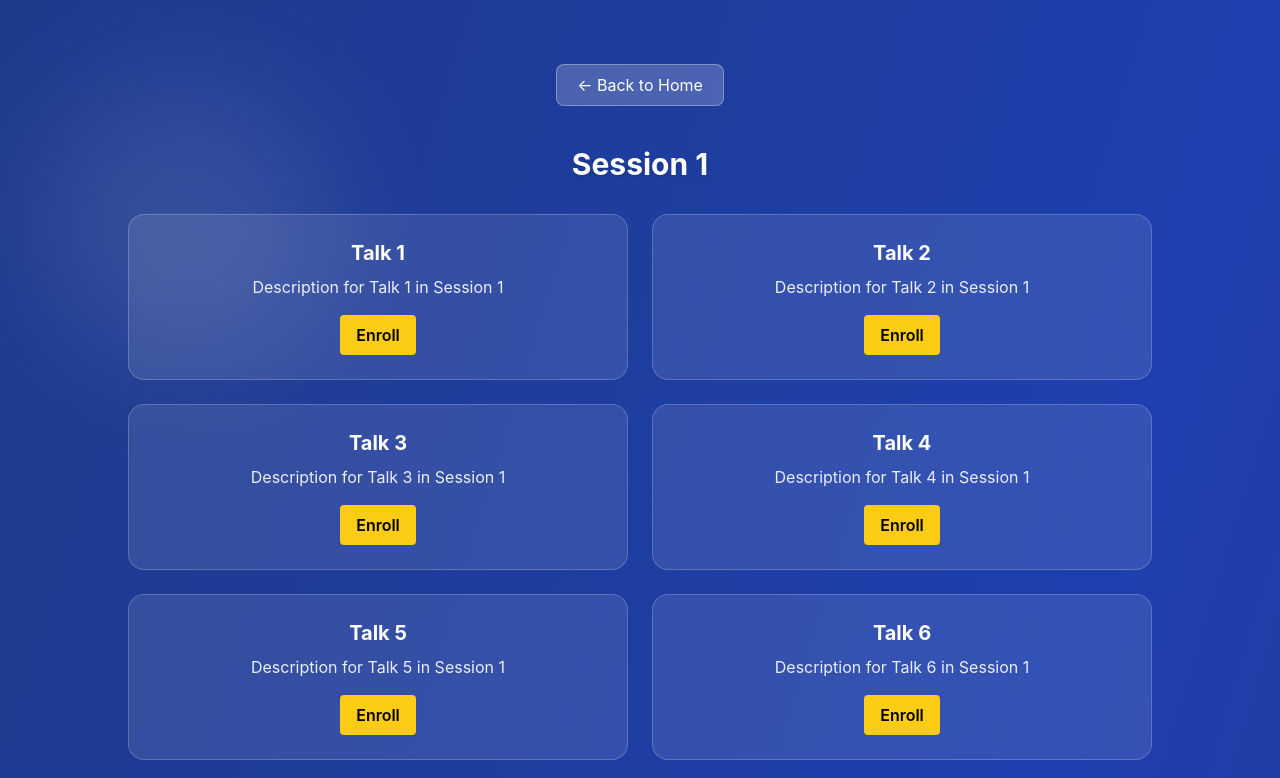
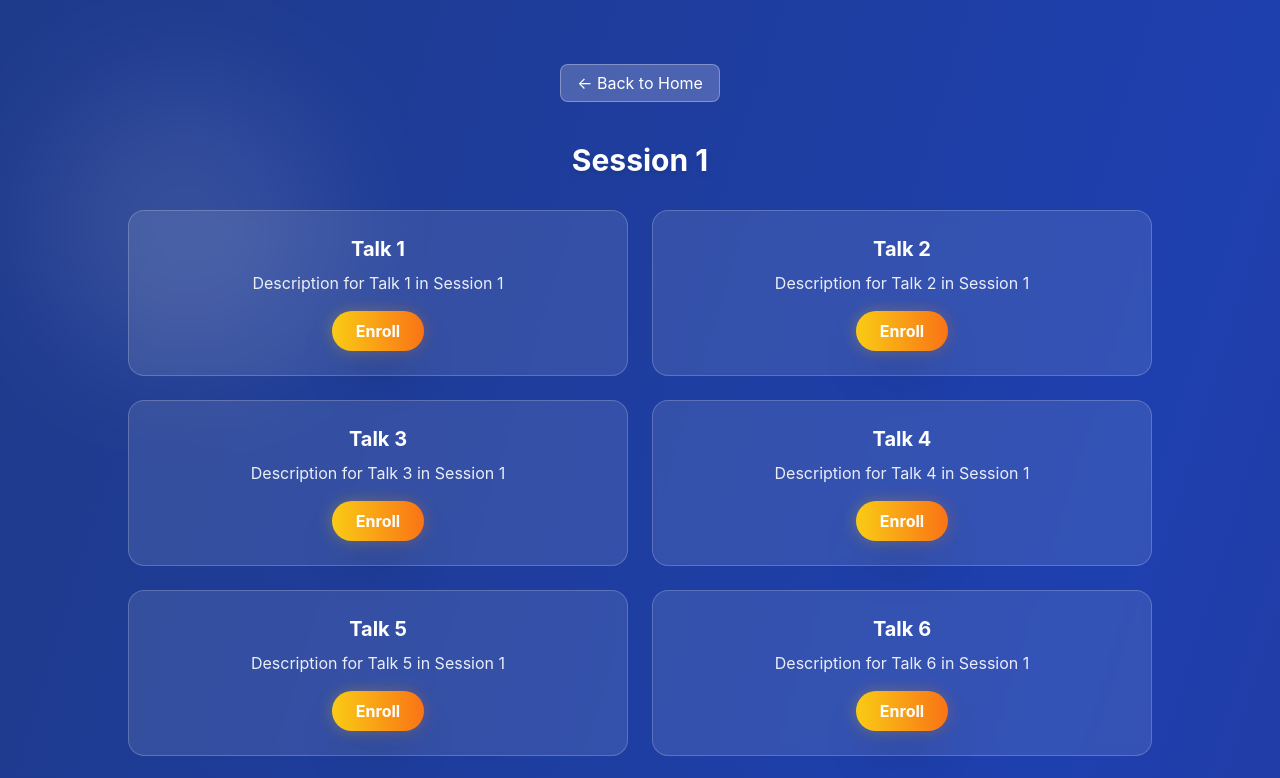
Before and after one commit to Haramchu/Career-day-CC-2025, a React (Create React App) app: page /sessions in a window 1280 px wide. Shown: the top 778 px of the page. Built offline with nearby package versions, Linux system fonts and the light colour scheme; no server answers.

Commit message:
feat: redesign buttons

```diff
--- a/src/pages/Session.js
+++ b/src/pages/Session.js
@@ -64,7 +64,7 @@ const SessionPage = () => {
             <div className="container mx-auto px-4 py-16 relative z-10">
                 <button
                     onClick={() => navigate('/')}
-          className="mb-10 px-5 py-2 bg-white/20 text-white rounded-lg hover:bg-white/30 border border-white/30 transition"
+                    className="mb-10 px-4 py-1.5 text-base bg-white/20 text-white rounded-lg hover:bg-white/30 border border-white/30 transition"
                 >
                     &larr; Back to Home
                 </button>
@@ -82,12 +82,16 @@ const SessionPage = () => {
                             >
                             <h3 className="text-xl font-bold mb-2">{talk.title}</h3>
                             <p className="text-white/90 mb-4">{talk.description}</p>
+
                             <button
                                 onClick={() => handleEnrollClick(talk.id)}
                                 disabled={enrolledTalks.includes(talk.id)}
-                    className="px-4 py-2 bg-yellow-400 text-black font-semibold rounded hover:bg-yellow-500 disabled:opacity-50 transition"
+                                className={`group relative inline-flex items-center justify-center px-6 py-2 text-base font-bold text-white bg-gradient-to-r from-yellow-400 to-orange-500 rounded-full shadow-2xl hover:shadow-orange-500/25 transition-all duration-300 hover:scale-105 hover:from-yellow-300 hover:to-orange-400 disabled:opacity-50`}
                             >
+                                <span className="relative z-10">
                                     {enrolledTalks.includes(talk.id) ? "Enrolled" : "Enroll"}
+                                </span>
+                                <span className="absolute inset-0 bg-gradient-to-r from-yellow-400 to-orange-500 rounded-full blur opacity-30 group-hover:opacity-50 transition-opacity"></span>
                             </button>
                             </div>
                         ))}
@@ -110,13 +114,13 @@ const SessionPage = () => {
                         <div className="flex justify-end gap-3">
                             <button
                                 onClick={handleCancel}
-                  className="px-4 py-2 bg-gray-300 rounded hover:bg-gray-400"
+                                className="px-3 py-1.5 text-sm bg-gray-300 rounded hover:bg-gray-400"
                             >
                                 Cancel
                             </button>
                             <button
                                 onClick={handleConfirm}
-                  className="px-4 py-2 bg-yellow-500 rounded hover:bg-yellow-600 text-black font-semibold"
+                                className="px-3 py-1.5 text-sm bg-yellow-500 rounded hover:bg-yellow-600 text-black font-semibold"
                             >
                                 Confirm
                             </button>
```
Lines whose indentation alone changed are shown as unchanged.
